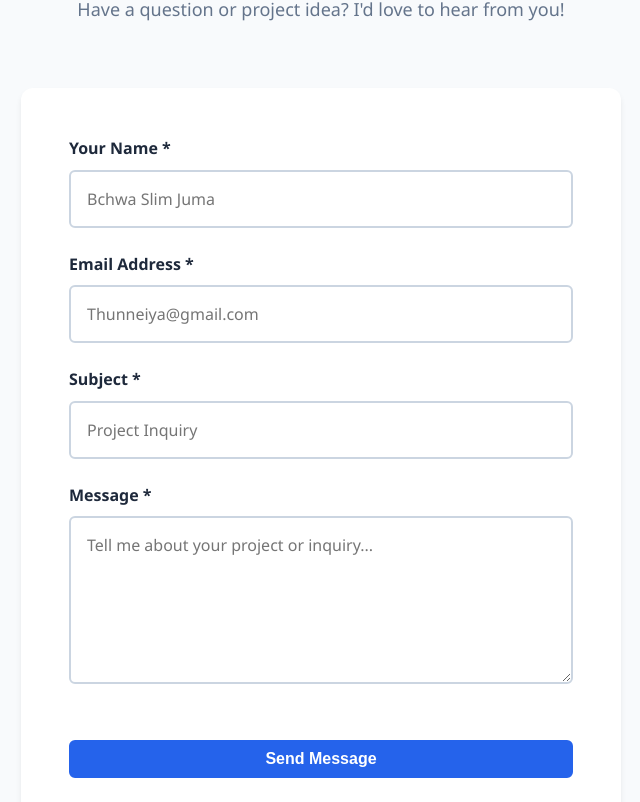
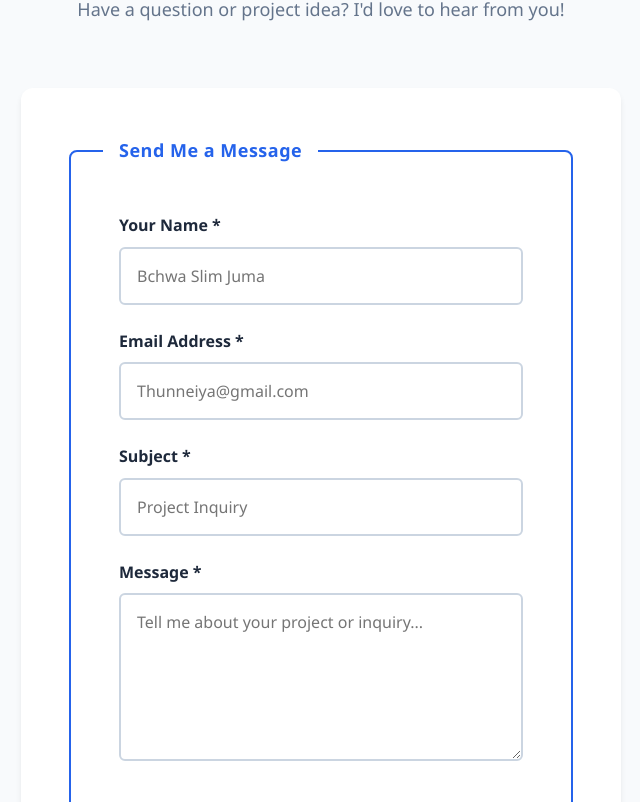
Before and after one commit to Idrissafakiyahya/Idrissa-porfolio, a React (Vite) app in the folder frontend/: page / in a window 1280 px wide. Shown: the part 2358-3160 px from the top of the page, without its empty margins (319-959 px from the left). Built offline with nearby package versions, Linux system fonts and the light colour scheme; no server answers.

Commit message:
Add fieldset and legend to contact form with professional styling

```diff
--- a/frontend/src/components/Contact.jsx
+++ b/frontend/src/components/Contact.jsx
@@ -68,6 +68,9 @@ const Contact = () => {
 
         <div className="contact-content">
           <form className="contact-form animate-slide-up" onSubmit={handleSubmit}>
+            <fieldset className="form-fieldset">
+              <legend className="form-legend">Send Me a Message</legend>
+
               <div className="form-group">
                 <label htmlFor="name">Your Name *</label>
                 <input
@@ -131,6 +134,7 @@ const Contact = () => {
               >
                 {status === 'loading' ? 'Sending...' : 'Send Message'}
               </button>
+            </fieldset>
           </form>
 
           {status === 'success' && (
--- a/frontend/src/styles/contact.css
+++ b/frontend/src/styles/contact.css
@@ -23,6 +23,30 @@
 body.dark-mode .contact-form {
   background: #1e293b;
   box-shadow: 0 4px 6px rgba(0, 0, 0, 0.3);
+}
+
+.form-fieldset {
+  border: 2px solid var(--primary);
+  border-radius: 8px;
+  padding: var(--spacing-2xl);
+  margin: 0;
+}
+
+body.dark-mode .form-fieldset {
+  border-color: #3b82f6;
+}
+
+.form-legend {
+  font-size: var(--font-lg);
+  font-weight: 700;
+  color: var(--primary);
+  padding: 0 var(--spacing-md);
+  margin-left: calc(-1 * var(--spacing-md));
+  letter-spacing: 0.5px;
+}
+
+body.dark-mode .form-legend {
+  color: #60a5fa;
 }
 
 .form-group {
```
Lines whose indentation alone changed are shown as unchanged.
